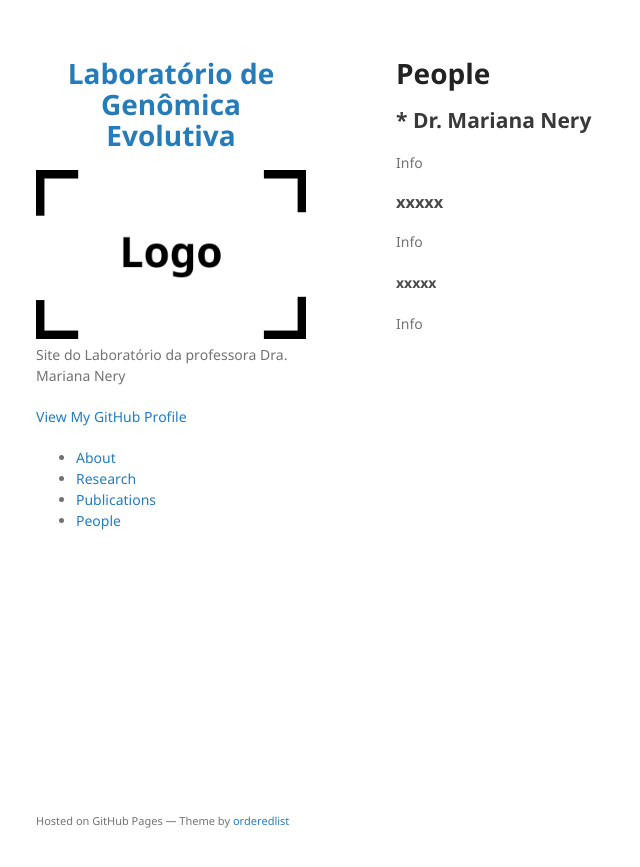
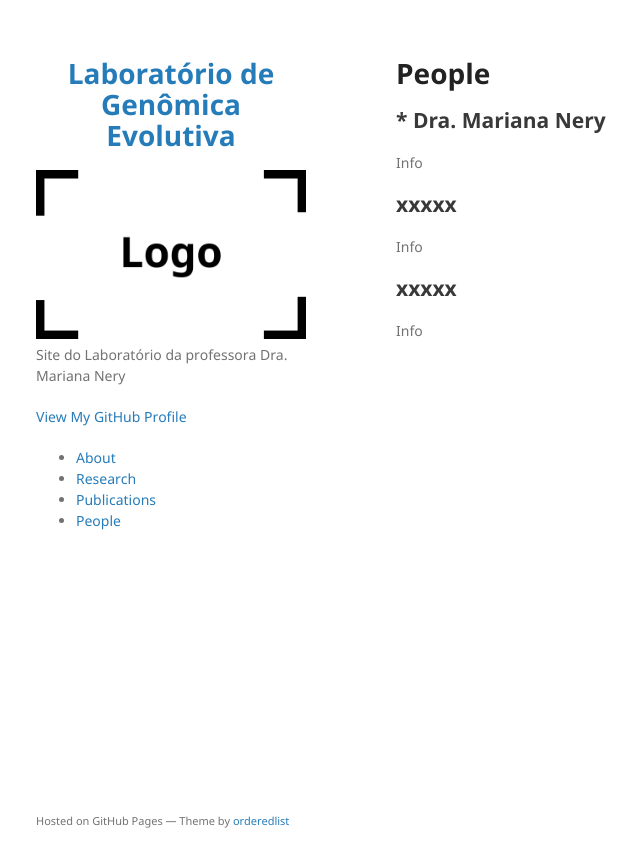
Before and after one commit to lgeunicamp/lgeunicamp.github.io, a Jekyll site: the page built from people.md, in a window 1280 px wide. Shown: the top 867 px of the page, without its empty margins (174-814 px from the left). Built offline with Jekyll 4.4.1, drawn with Linux system fonts in a browser that asks for light colours.

Commit message:
Update people.md

```diff
--- a/people.md
+++ b/people.md
@@ -5,11 +5,11 @@ permalink: /people/
 ---
 
 # People
-## * Dr. Mariana Nery
+## * Dra. Mariana Nery
 Info
 
-### xxxxx
+## xxxxx
 Info
 
-#### xxxxx
+## xxxxx
 Info
```
